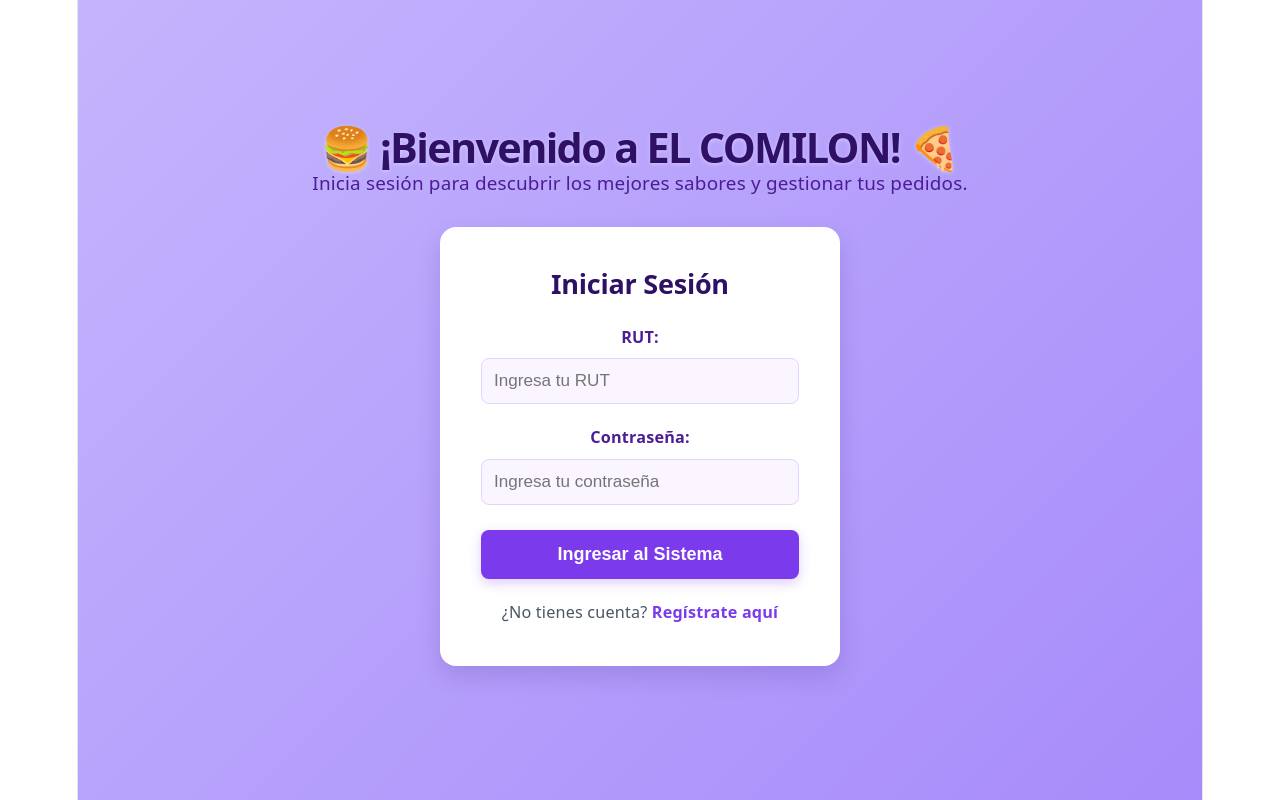
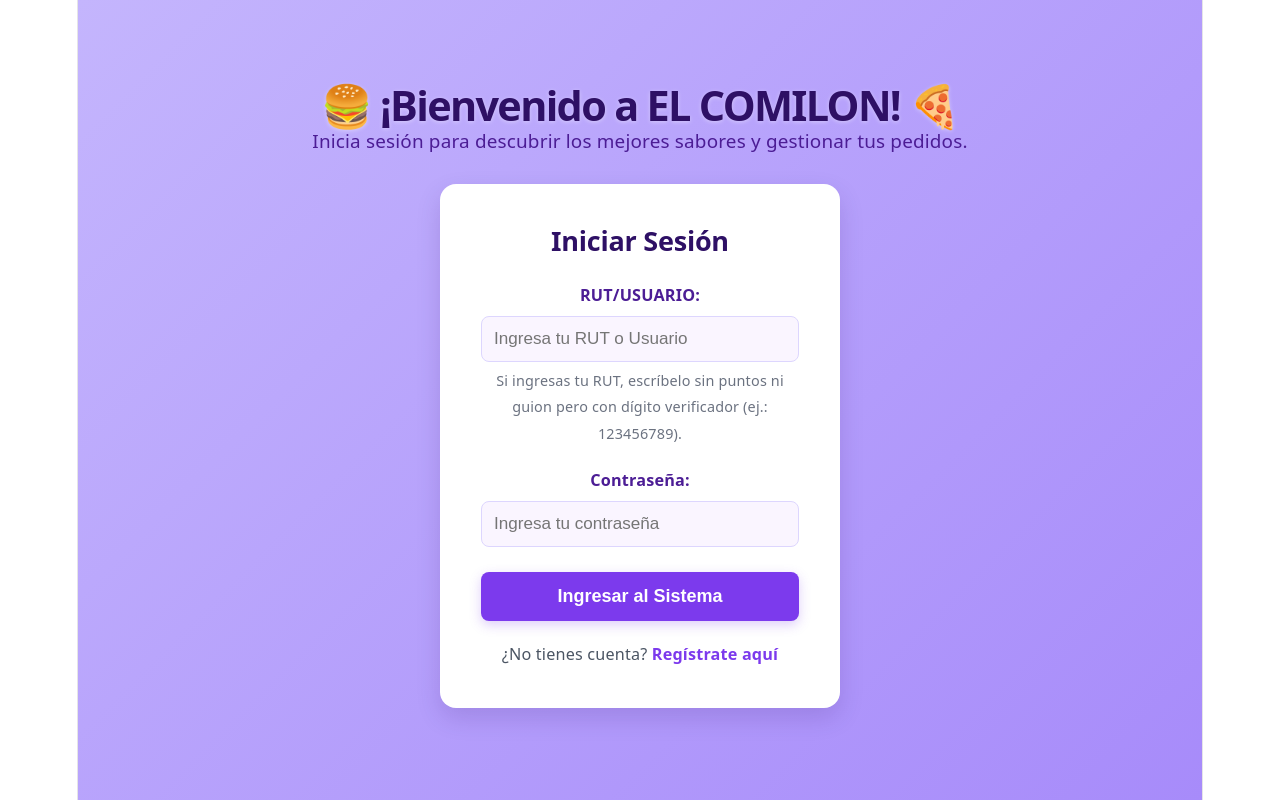
Before and after one commit to AnglerPosada-30/Sabores, a React app in the folder frontend/: page /login in a window 1280 px wide. Built offline with nearby package versions, Linux system fonts and the light colour scheme; the HTML template or start-up script is replaced by a standard one.

Commit message:
Se agrega un mensaje en el login que explica como se debe ingresar el rut en caso de inicar sesion con el rut

```diff
--- a/frontend/src/pages/Login.jsx
+++ b/frontend/src/pages/Login.jsx
@@ -111,11 +111,11 @@ export default function Login() {
         <form onSubmit={handleLogin} style={{ display: 'flex', flexDirection: 'column', gap: '20px' }}>
           <div>
             <label style={{ display: 'block', marginBottom: '8px', color: '#4c1d95', fontWeight: '700', fontSize: '0.9rem' }}>
-              RUT:
+              RUT/USUARIO:
             </label>
             <input
               type="text"
-              placeholder="Ingresa tu RUT"
+              placeholder="Ingresa tu RUT o Usuario"
               value={usuario}
               onChange={(e) => setUsuario(e.target.value)}
               style={{
@@ -130,6 +130,9 @@ export default function Login() {
                 color: '#2e1065'
               }}
             />
+            <p style={{ margin: '6px 0 0', color: '#6b7280', fontSize: '0.8rem' }}>
+              Si ingresas tu RUT, escríbelo sin puntos ni guion pero con dígito verificador (ej.: 123456789).
+            </p>
           </div>
 
           <div>
```
